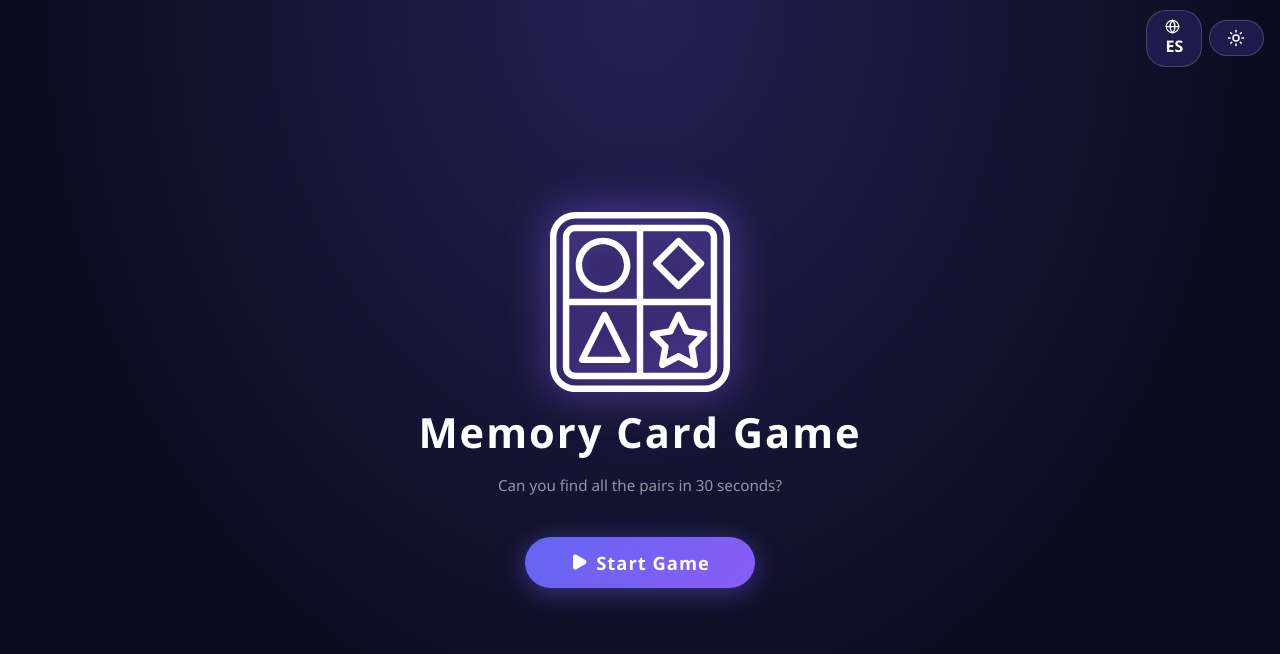
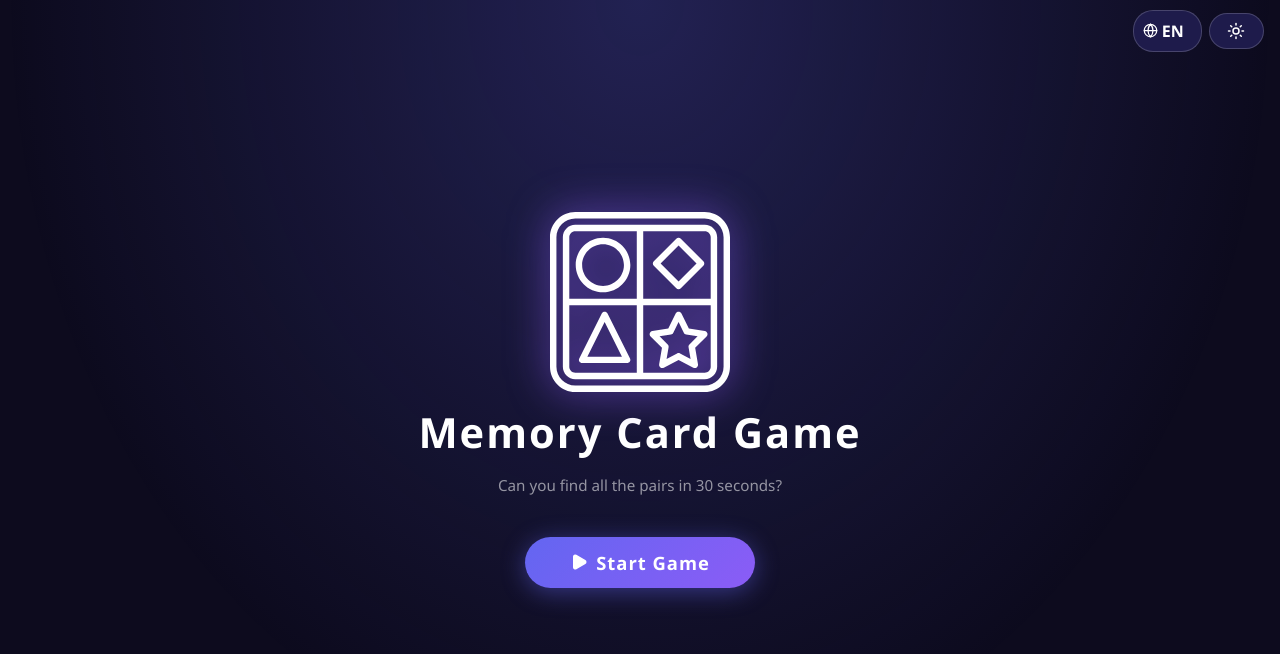
Before and after one commit to RicargoGGx/MemoryCardGame, a React (Vite) app: page / in a window 1280 px wide. Shown: the top 654 px of the page. Built offline with nearby package versions, Linux system fonts and the light colour scheme.

Commit message:
✨ feat: replace lang toggle with dropdown showing current language

```diff
--- a/src/context/AppContext.jsx
+++ b/src/context/AppContext.jsx
@@ -18,7 +18,7 @@ export function AppProvider({ children }) {
   const toggleTheme = () => setTheme((t) => t === 'dark' ? 'light' : 'dark');
 
   return (
-    <AppContext.Provider value={{ lang, theme, t, toggleLang, toggleTheme }}>
+    <AppContext.Provider value={{ lang, setLang, toggleLang, theme, toggleTheme, t }}>
       {children}
     </AppContext.Provider>
   );
--- a/src/index.css
+++ b/src/index.css
@@ -227,3 +227,4 @@ body {
   .settings-btn { padding: 0.5rem 1.1rem; font-size: 1rem; }
 }
 .settings-btn:hover { filter: brightness(1.15); }
+select.settings-btn { background: var(--surface); color: var(--text); }
--- a/src/screens/StartScreen.jsx
+++ b/src/screens/StartScreen.jsx
@@ -2,7 +2,7 @@ import { Globe, Sun, Moon, Play } from 'lucide-react';
 import { useApp } from '../context/AppContext';
 
 export default function StartScreen({ onStart }) {
-  const { t, lang, toggleLang, theme, toggleTheme } = useApp();
+  const { t, lang, setLang, theme, toggleTheme } = useApp();
 
   return (
     <div className="screen" style={{ gap: '2.5rem' }}>
@@ -15,10 +15,18 @@ export default function StartScreen({ onStart }) {
 
       {/* Settings bar — language + theme toggles */}
       <div className="settings-bar">
-        <button className="settings-btn" onClick={toggleLang}
-          title={lang === 'en' ? 'Switch to Spanish' : 'Cambiar a Inglés'}>
-          <Globe size={15} style={{ marginRight: 4 }} />{lang === 'en' ? 'ES' : 'EN'}
-        </button>
+        <div style={{ position: 'relative', display: 'flex', alignItems: 'center' }}>
+          <Globe size={15} style={{ position: 'absolute', left: 10, pointerEvents: 'none', color: 'var(--text)' }} />
+          <select
+            className="settings-btn"
+            value={lang}
+            onChange={(e) => setLang(e.target.value)}
+            style={{ paddingLeft: 28, appearance: 'none', cursor: 'pointer' }}
+          >
+            <option value="en">EN</option>
+            <option value="es">ES</option>
+          </select>
+        </div>
         <button className="settings-btn" onClick={toggleTheme}
           title={theme === 'dark' ? 'Light mode' : 'Dark mode'}>
           {theme === 'dark' ? <Sun size={18} /> : <Moon size={18} />}
```
